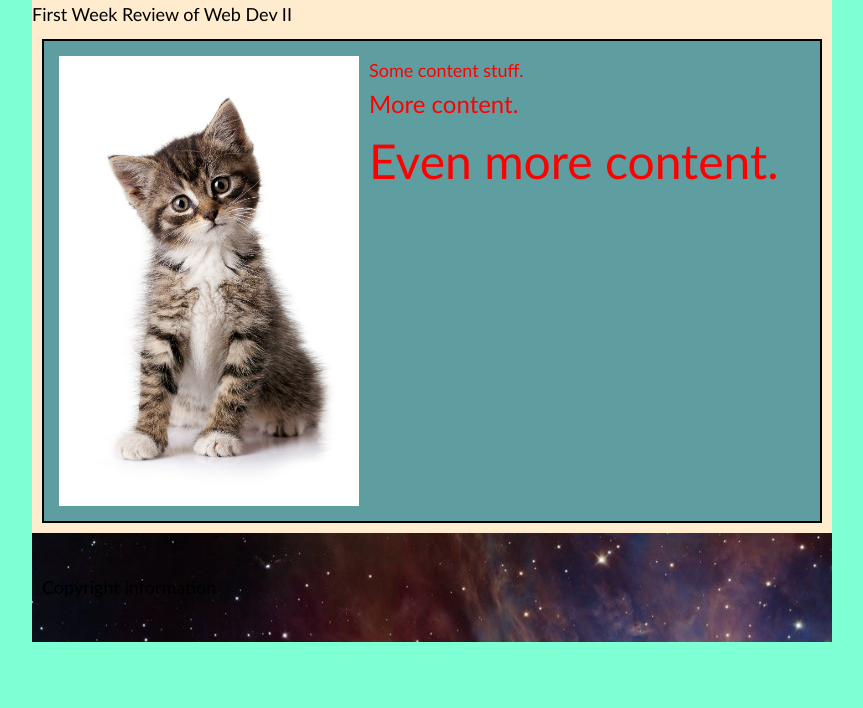
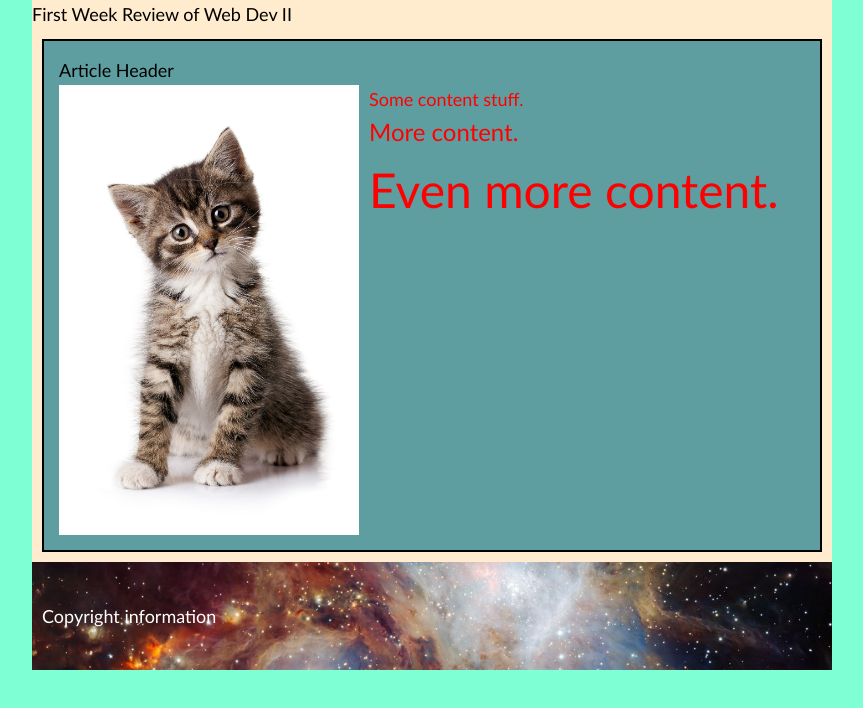
Before and after one commit to jasm0008/html2-week1, a plain HTML site: page index.html in a window 1280 px wide. Shown: the whole page, without its empty margins (208-1071 px from the left). Drawn offline with Linux system fonts and the light colour scheme.

Commit message:
added coding and class

```diff
--- a/index.html
+++ b/index.html
@@ -19,11 +19,19 @@
         <h1>First Week Review of Web Dev II</h1>
     </header>
 
+    <nav>
+
+    </nav>
+
+
     <main class="clearfix">
-        <img src="images/kitten.jpg" alt="A kitten against a grey background">
-        <p>Some content stuff.</p>
-        <p class="larger">More content.</p>
-        <p class="larger" id="reallyBig">Even more content.</p>
+        <article class="clearfix">
+            <h2>Article Header</h2>
+            <img src="images/kitten.jpg" alt="A kitten against a grey background">
+            <p>Some content stuff.</p>
+            <p class="larger">More content.</p>
+            <p class="larger" id="reallyBig">Even more content.</p>
+        </article>
     </main>
 
     <footer>
--- a/styles/styles.css
+++ b/styles/styles.css
@@ -105,4 +105,10 @@ main img{
 footer{
     padding:40px 10px;
     background-image:url("../images/nebula-back.jpg");
+    background-repeat: no-repeat;
+    /* background-size:contain; contain makes the entire background image visible inside the element */
+    background-size: cover;/* ensures the background image always covers the whole element */
+    background-position: 70%; /* two values will be horizontal position and vertical position */
+    /* background position can have top,bottom,left,right,center, or a fixed value*/
+    color: white;
 }
```
